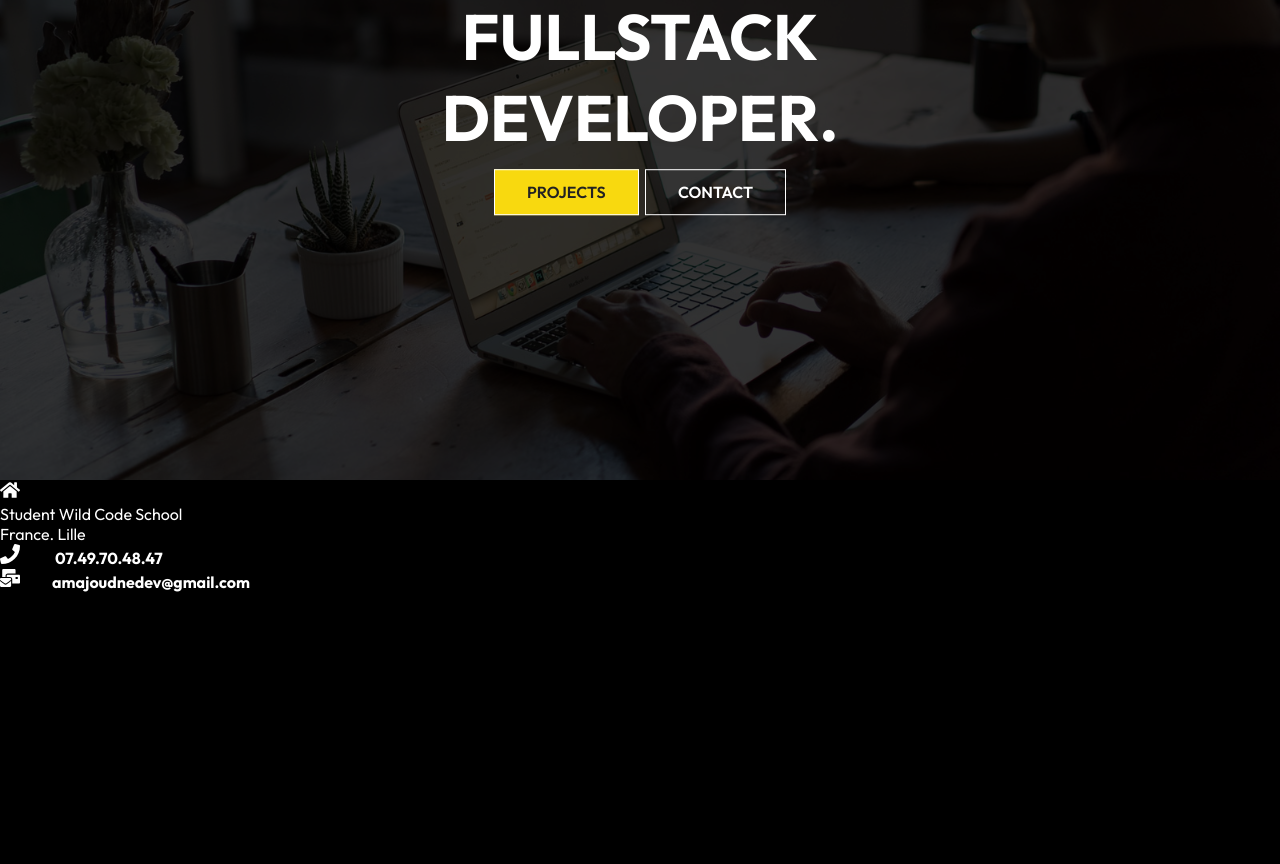
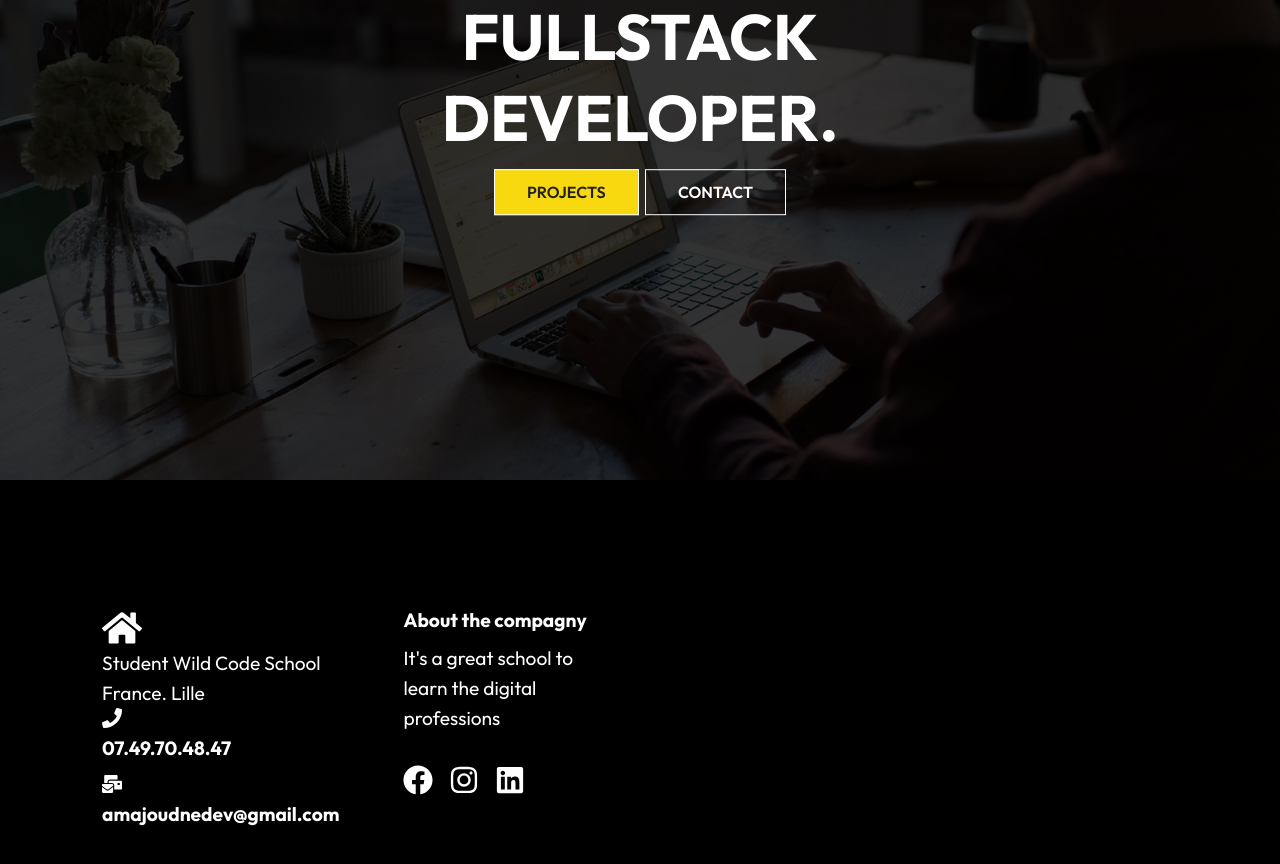
Before and after one commit to SOA-P/portfolio-react-, a React (Create React App) app in the folder cv-react/: page / in a window 1280 px wide. Shown: the part 320-1184 px from the top of the page. Before the commit the page ends 912 px from the top, so only its background shows below. Built offline with nearby package versions, Linux system fonts and the light colour scheme.

Commit message:
fin du footer et style de footer , petit bug sur la taille du container je pense

```diff
--- a/cv-react/src/components/Footer.jsx
+++ b/cv-react/src/components/Footer.jsx
@@ -1,15 +1,21 @@
 import React from "react";
 import "./FooterStyles.css";
-import { FaHome, FaPhone ,FaMailBulk } from "react-icons/fa";
-
+import {
+    FaHome,
+    FaPhone,
+    FaMailBulk,
+    FaFacebook,
+    FaInstagram,
+    FaLinkedin,
+} from "react-icons/fa";
 
 const Footer = () => {
     return (
         <div className="footer">
             <div className="footer-container">
+                <div className="location">
                     <div className="left">
-          <div className="location">
-            <FaHome size={20} style={{ color: "#fff", marginRight: "2rem" }} />
+                        <FaHome size={40} style={{ color: "#fff", marginRight: "1rem" }} />{" "}
                         <div>
                             <p>Student Wild Code School</p>
                             <p>France. Lille</p>
@@ -18,20 +24,39 @@
                             <h4>
                                 <FaPhone
                                     size={20}
-                  style={{ color: "#fff", marginRight: "2rem" }}
-                /> 07.49.70.48.47
+                                    style={{ color: "#fff", marginRight: "1rem" }}
+                                />{" "}
+                                <p>07.49.70.48.47</p>
                             </h4>
                         </div>
-            <div className="mail">
+                        <div className="email">
                             <h4>
                                 <FaMailBulk
                                     size={20}
-                  style={{ color: "#fff", marginRight: "2rem" }}
-                />amajoudnedev@gmail.com
+                                    style={{ color: "#fff", marginRight: "1rem" }}
+                                />{" "}
+                                <p> amajoudnedev@gmail.com</p>
                             </h4>
                         </div>
                     </div>
-          <div className="right"></div>
+                    <div className="right">
+                        <h4> About the compagny</h4>
+                        <p>It's a great school to learn the digital professions</p>
+                        <div className="social">
+                            <FaFacebook
+                                size={30}
+                                style={{ color: "#fff", marginRight: "1rem" }}
+                            />
+                            <FaInstagram
+                                size={30}
+                                style={{ color: "#fff", marginRight: "1rem" }}
+                            />
+                            <FaLinkedin
+                                size={30}
+                                style={{ color: "#fff", marginRight: "1rem" }}
+                            />
+                        </div>
+                    </div>
                 </div>
             </div>
         </div>
--- a/cv-react/src/components/FooterStyles.css
+++ b/cv-react/src/components/FooterStyles.css
@@ -0,0 +1,54 @@
+.footer{
+    width: 100%;
+    padding: 6rem 0;
+    background-color: rgba (19 , 19 ,19 ,0.8);
+}
+.footer-container{
+    max-width: 1140px;
+    margin: auto;
+    display: grid;
+    grid-template-columns:repeat(2,1fr);
+    grid-gap:40px;
+}
+
+.left{
+    height: 100%;
+    max-width: 100%;
+    display: flex;
+    flex-direction: column;
+    padding: 2rem;
+}
+.location{
+    display: flex;
+    margin-bottom: 0.8rem;
+
+}
+
+.location p {
+    line-height: 30px;
+}
+
+.right{
+    height: 100%;
+    max-width: 100%;
+    display: flex;
+    flex-direction: column;
+    padding: 2rem;
+}
+.social{
+    margin-top: 2rem;
+}
+
+h4{
+    font-size:1.2rem;
+    padding-bottom: 0.7rem;
+}
+p{
+    font-size: 1.2rem;
+}
+
+@media screen and (max-width:640px) {
+    .footer-container{
+        grid-template-columns: 1fr;
+    }
+}
```
Lines whose indentation alone changed are shown as unchanged.
